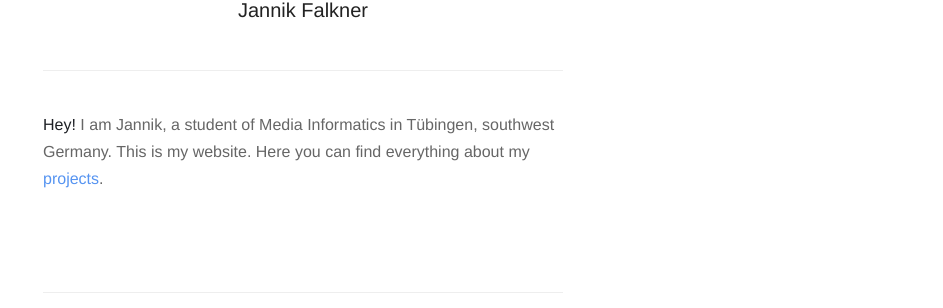
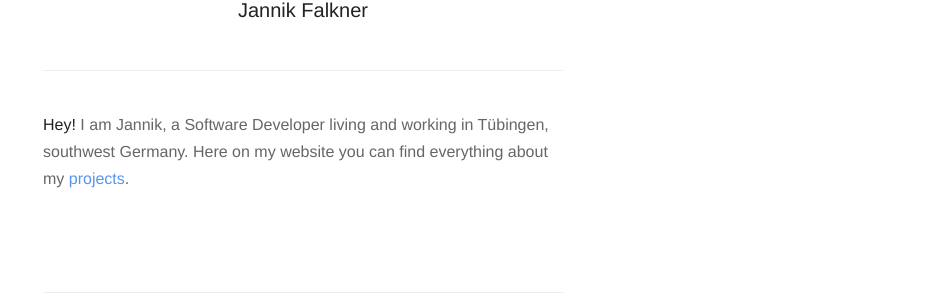
Before and after one commit to jannnik/jannnik.github.io, a Jekyll site: the page built from index.md, in a window 1280 px wide. Shown: the part 241-549 px from the top of the page, without its empty margins (337-1280 px from the left). Built offline with Jekyll 4.4.1, drawn with Linux system fonts in a browser that asks for light colours; nearby versions of some CDN libraries.

Commit message:
Change index page

```diff
--- a/index.md
+++ b/index.md
@@ -3,6 +3,6 @@ title: About
 profile: true
 ---
 
-**Hey!** I am Jannik, a student of Media Informatics in Tübingen, southwest Germany. This is my website. Here you can find everything about my [projects](/references/).
+**Hey!** I am Jannik, a Software Developer living and working in Tübingen, southwest Germany. Here on my website you can find everything about my [projects](/references/).
 
 {% include footer.html %}
```
